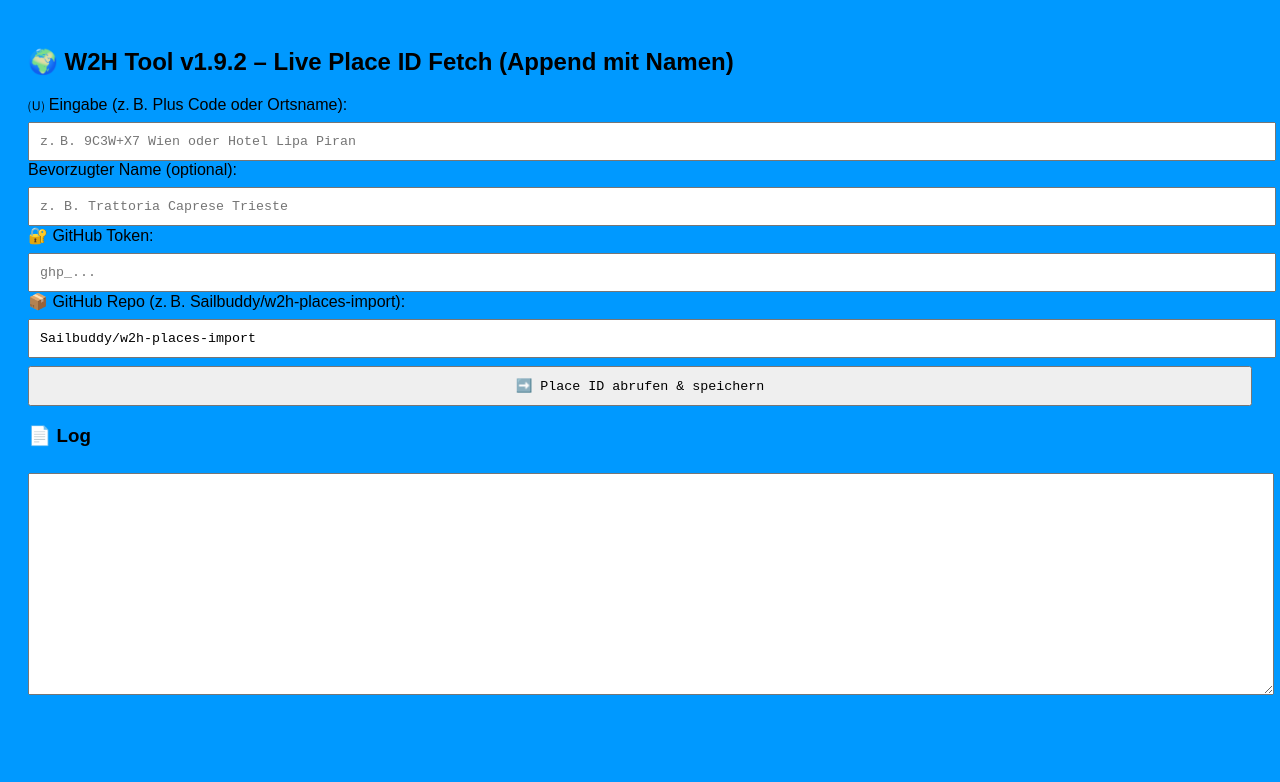
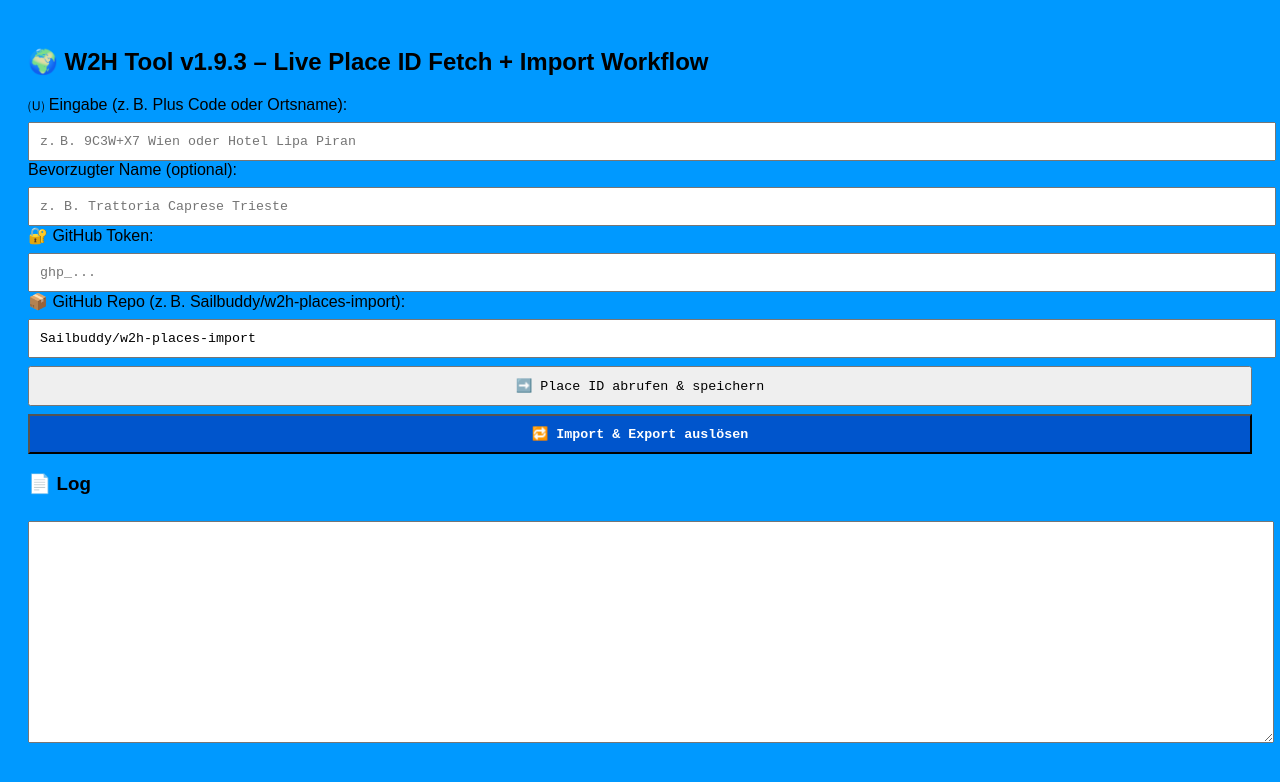
Before and after one commit to Sailbuddy/w2h-tool-public, a plain HTML site: page index.html in a window 1280 px wide. Drawn offline with Linux system fonts and the light colour scheme.

Commit message:
Update index.html

```diff
--- a/index.html
+++ b/index.html
@@ -2,7 +2,7 @@
 <html lang="de">
 <head>
   <meta charset="UTF-8" />
-  <title>W2H Tool v1.9.2 – Append mit Namen</title>
+  <title>W2H Tool v1.9.3 – Append + Workflow</title>
   <style>
     body { font-family: sans-serif; background-color: #0099ff; padding: 20px; }
     input, button, textarea {
@@ -12,11 +12,27 @@
     textarea { height: 200px; }
     .ok { color: green; }
     .error { color: red; }
+    button.import {
+      background-color: #0055cc;
+      color: white;
+      font-weight: bold;
+    }
   </style>
+  <script>
+    // ENTER löst automatisch die Hauptaktion aus
+    document.addEventListener("DOMContentLoaded", () => {
+      document.getElementById("inputText").addEventListener("keydown", (e) => {
+        if (e.key === "Enter") {
+          e.preventDefault();
+          los();
+        }
+      });
+    });
+  </script>
 </head>
 <body>
 
-<h2>🌍 W2H Tool v1.9.2 – Live Place ID Fetch (Append mit Namen)</h2>
+<h2>🌍 W2H Tool v1.9.3 – Live Place ID Fetch + Import Workflow</h2>
 
 <label>🄤 Eingabe (z. B. Plus Code oder Ortsname):</label>
 <input id="inputText" placeholder="z. B. 9C3W+X7 Wien oder Hotel Lipa Piran" />
@@ -31,6 +47,8 @@
 <input id="repo" value="Sailbuddy/w2h-places-import" />
 
 <button onclick="los()">➡️ Place ID abrufen & speichern</button>
+
+<button onclick="startWorkflow()" class="import">🔁 Import & Export auslösen</button>
 
 <h3>📄 Log</h3>
 <textarea id="log" readonly></textarea>
@@ -65,7 +83,6 @@
       const candidate = result.result.candidates[0];
       const placeId = candidate.place_id || result.result.plus_code?.global_code || "UNKNOWN";
       const nameFromApi = candidate.name || input;
-
       const preferredName = preferredNameInput || nameFromApi;
 
       if (candidate.place_id) {
@@ -93,7 +110,6 @@
         preferredName: preferredName
       };
 
-      // Append jetzt mit Objekten
       await uploadJsonObjects(repo, token, "data/place_ids.json", [newEntry], true);
       await uploadJsonObjects(repo, token, "data/place_ids_archive.json", [newEntry], true);
 
@@ -160,6 +176,37 @@
       log.value += `❌ Fehler bei ${path}:\n${err}\n`;
     }
   }
+
+  async function startWorkflow() {
+    const token = document.getElementById("token").value.trim();
+    const log = document.getElementById("log");
+
+    if (!token) {
+      log.value += "⚠️ Kein GitHub Token angegeben.\n";
+      return;
+    }
+
+    log.value += "🚀 Starte Workflow: import_places_manual\n";
+
+    const response = await fetch("https://api.github.com/repos/Sailbuddy/w2h-places-import/actions/workflows/import_places_manual.yml/dispatches", {
+      method: "POST",
+      headers: {
+        Authorization: `token ${token}`,
+        Accept: "application/vnd.github.v3+json"
+      },
+      body: JSON.stringify({
+        ref: "main"
+      })
+    });
+
+    if (response.status === 204) {
+      log.value += "✅ Workflow erfolgreich gestartet (Import & Export).\n";
+    } else {
+      const err = await response.text();
+      log.value += `❌ Fehler beim Starten des Workflows:\n${err}\n`;
+    }
+  }
 </script>
+
 </body>
 </html>
```
